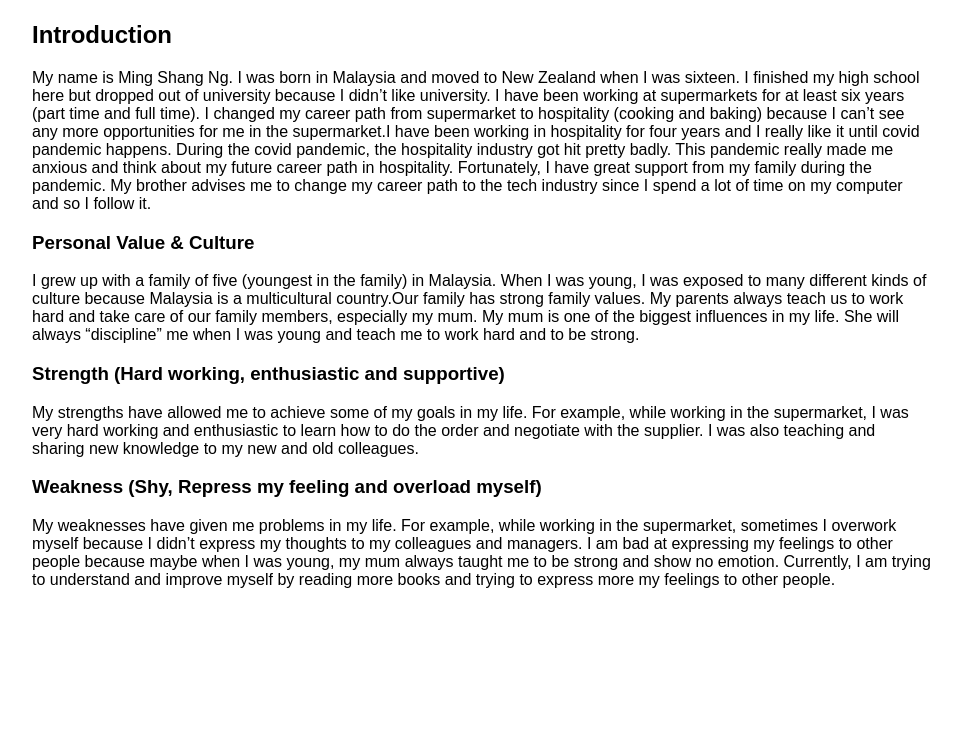
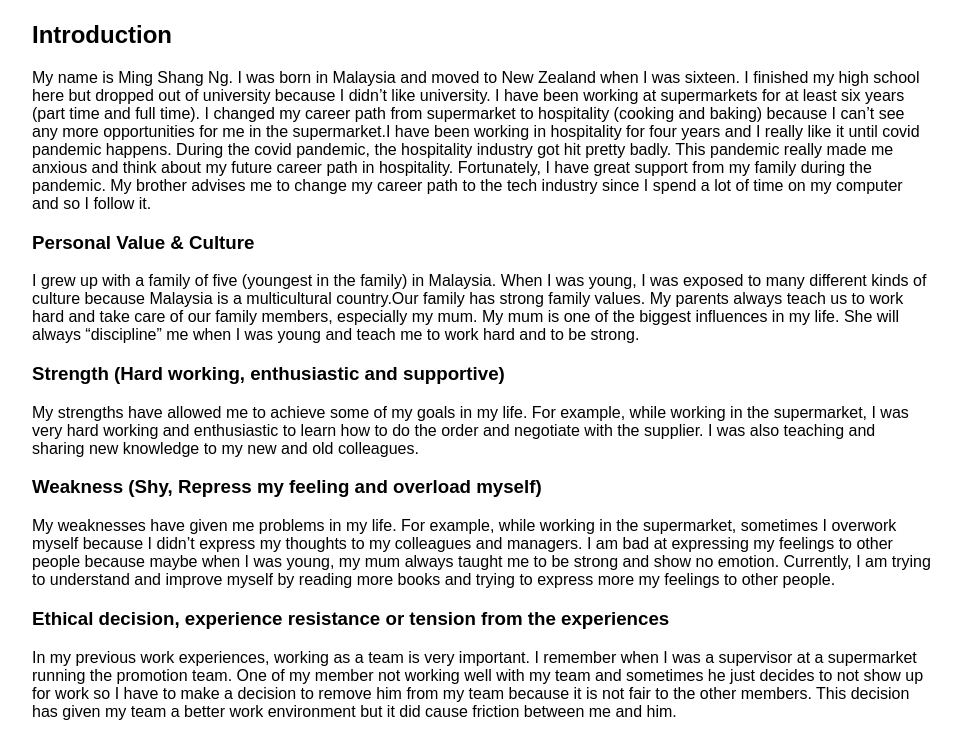
Before and after one commit to MingShangNg/MingShangNg.github.io, a plain HTML site: page blog/identity-values.html in a window 1280 px wide. Shown: the part 425-1162 px from the top of the page, without its empty margins (158-1119 px from the left). Before the commit the page ends 1030 px from the top, so only its background shows below. Drawn offline with Linux system fonts and the light colour scheme.

Commit message:
Add the requirement answer.

```diff
--- a/blog/identity-values.html
+++ b/blog/identity-values.html
@@ -72,6 +72,16 @@
           understand and improve myself by reading more books and trying to express
           more my feelings to other people.
         </p>
+      <h3>Ethical decision, experience resistance or tension from the experiences</h3>
+        <p>
+          In my previous work experiences, working as a team is very important. I
+          remember when I was a supervisor at a supermarket running the promotion
+          team. One of my member not working well with my team and sometimes he just
+          decides to not show up for work so I have to make a decision to remove him
+          from my team because it is not fair to the other members. This decision has
+          given my team a better work environment but it did cause friction between
+          me and him.
+        </p>
     </div>
   </body>
 </html>
```
Also changed, not shown: blog/learning-plan.html (+8 -0 lines).
